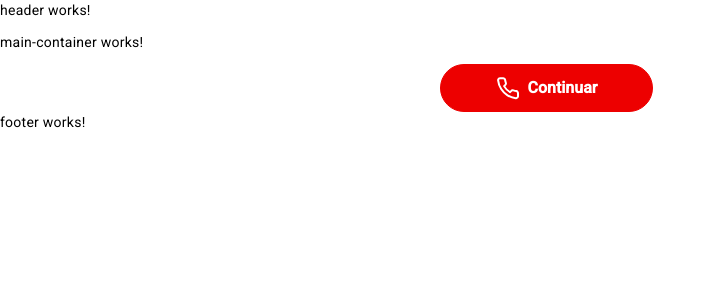
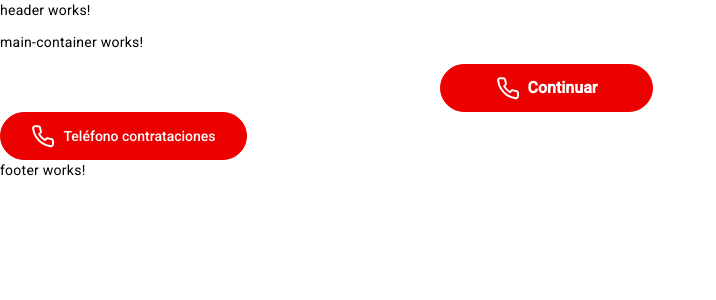
Before and after one commit to everis-dex/b2c-minifunnel-spa, an Angular app: page / in a window 1280 px wide. Shown: the top 300 px of the page, without its empty margins (0-716 px from the left). Built offline with nearby package versions, Linux system fonts and the light colour scheme.

Commit message:
added some new styles

```diff
--- a/src/app/components/main-container/main-container.component.html
+++ b/src/app/components/main-container/main-container.component.html
@@ -4,3 +4,6 @@
     <app-button buttonId="continuar-cups" buttonType="primary" (buttonClicked)="nextClicked()" buttonText="Continuar" [buttonIcon]="icon" buttonIconRoute="assets/icons/phone_white.svg">
     </app-button>
 </div>
+
+<app-button buttonId="continuar-cups" buttonType="primary--header" (buttonClicked)="nextClicked()" buttonText="Teléfono contrataciones" [buttonIcon]="icon" buttonIconRoute="assets/icons/phone_white.svg">
+</app-button>
--- a/src/app/shared/button/button.component.scss
+++ b/src/app/shared/button/button.component.scss
@@ -33,6 +33,25 @@ button {
   .button_icon {
     fill: $totalred;
   }
+  &--header {
+    border: 1px $buttoncolor solid;
+    background-color: $buttoncolor;
+    color: $color-white;
+    width: 247px;
+    padding: 6px 10px;
+    font-family: Roboto;
+    font-size: 14px;
+    font-style: normal;
+    font-weight: 500;
+    line-height: 18px;
+    &:hover {
+      background-color: $color-white;
+      color: $totalred;
+    }
+    .button_icon {
+      fill: $totalred;
+    }
+  }
 }
 
 .secundary {
@@ -48,6 +67,7 @@ button {
     fill: $color-white;
   }
 }
+
 
 @media (max-width: $small) {
   button {
```
